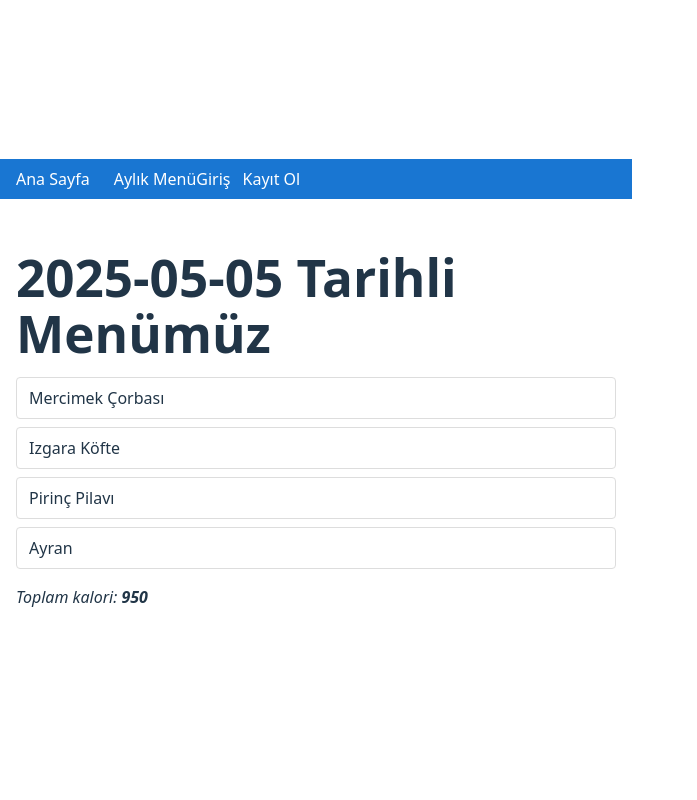
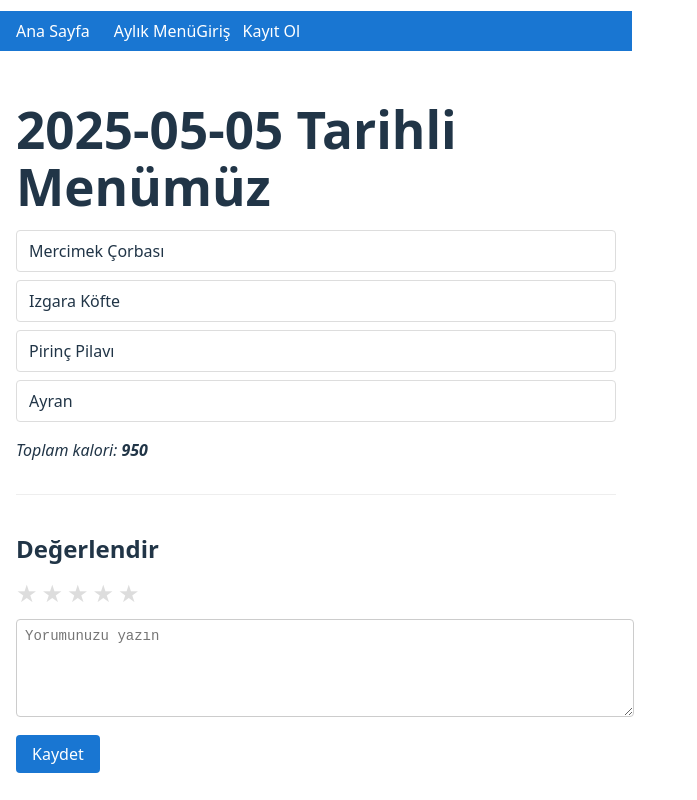
Before and after one commit to Yusufislamyilmaz/YemekhaneMobil, a React (Vite) app in the folder yemekhaneapp/: page / in a window 1280 px wide. Shown: the whole page, without its empty margins (0-697 px from the left). Built offline with nearby package versions, Linux system fonts and the light colour scheme.

Commit message:
feat: add star rating and comment feature on Home page

```diff
--- /dev/null
+++ b/yemekhaneapp/src/components/StarRating.jsx
@@ -0,0 +1,29 @@
+// src/components/StarRating.jsx
+import { useMemo } from 'react';
+
+export default function StarRating({ rating, onChange }) {
+  return (
+    <div style={{ display: 'flex', gap: 4 }}>
+      {useMemo(
+        () =>
+          [...Array(5)].map((_, i) => {
+            const filled = i < rating;
+            return (
+              <span
+                key={i}
+                onClick={() => onChange(i + 1)}
+                style={{
+                  cursor: 'pointer',
+                  fontSize: 24,
+                  color: filled ? '#f5a623' : '#ddd',
+                }}
+              >
+                ★
+              </span>
+            );
+          }),
+        [rating]
+      )}
+    </div>
+  );
+}
--- a/yemekhaneapp/src/pages/Home.jsx
+++ b/yemekhaneapp/src/pages/Home.jsx
@@ -1,11 +1,17 @@
 // src/pages/Home.jsx
 import { useEffect, useState } from 'react';
+import StarRating from '../components/StarRating';
 
 export default function Home() {
   const [menu, setMenu]     = useState(null);
   const [error, setError]   = useState('');
-  const [loading, setLoad]  = useState(true);
+  const [loading, setLoading] = useState(true);
 
+  // ★ Feedback için state’ler ★
+  const [rating, setRating]   = useState(0);
+  const [comment, setComment] = useState('');
+
+  // Menü verisini çek
   useEffect(() => {
     fetch('/menu-today.json')
       .then(res => {
@@ -14,26 +20,42 @@ export default function Home() {
       })
       .then(data => setMenu(data))
       .catch(() => setError('Menü yüklenirken bir hata oluştu.'))
-      .finally(() => setLoad(false));
+      .finally(() => setLoading(false));
   }, []);
 
-  if (loading) return <div style={{ padding:16 }}>Yükleniyor…</div>;
-  if (error)   return <div style={{ padding:16, color:'red' }}>{error}</div>;
+  // Menü yüklendiğinde, LocalStorage’dan feedback’i çek
+  useEffect(() => {
+    if (!menu) return;
+    const key = `rating-${menu.date}`;
+    setRating(Number(localStorage.getItem(key)) || 0);
+    setComment(localStorage.getItem(`${key}-comment`) || '');
+  }, [menu]);
+
+  if (loading) return <div style={{ padding: 16 }}>Yükleniyor…</div>;
+  if (error)   return <div style={{ padding: 16, color: 'red' }}>{error}</div>;
+
+  // Menü artık garanti var
+  const key = `rating-${menu.date}`;
+  const saveFeedback = () => {
+    localStorage.setItem(key, rating);
+    localStorage.setItem(`${key}-comment`, comment);
+    alert('Yorum kaydedildi.');
+  };
 
   return (
-    <div style={{ maxWidth: 600, margin:'0 auto', padding:16 }}>
+    <div style={{ maxWidth: 600, margin: '0 auto', padding: 16 }}>
       <h1 style={{ marginBottom: 12 }}>
         {menu.date} Tarihli Menümüz
       </h1>
-      <ul style={{ listStyle:'none', padding:0 }}>
+      <ul style={{ listStyle: 'none', padding: 0 }}>
         {menu.items.map(item => (
           <li
             key={item}
             style={{
               padding: '8px 12px',
               border: '1px solid #ddd',
-              borderRadius:4,
-              marginBottom:8,
+              borderRadius: 4,
+              marginBottom: 8,
             }}
           >
             {item}
@@ -41,10 +63,44 @@ export default function Home() {
         ))}
       </ul>
       {menu.calories != null && (
-        <p style={{ marginTop:12, fontStyle:'italic' }}>
+        <p style={{ marginTop: 12, fontStyle: 'italic' }}>
           Toplam kalori: <strong>{menu.calories}</strong>
         </p>
       )}
+
+      {/* → Burada feedback bölümü */}
+      <div style={{ marginTop: 32, borderTop: '1px solid #eee', paddingTop: 16 }}>
+        <h2 style={{ marginBottom: 8 }}>Değerlendir</h2>
+        <StarRating rating={rating} onChange={setRating} />
+        <textarea
+          placeholder="Yorumunuzu yazın"
+          value={comment}
+          onChange={e => setComment(e.target.value)}
+          style={{
+            width: '100%',
+            height: 80,
+            marginTop: 8,
+            padding: 8,
+            fontSize: 14,
+            border: '1px solid #ccc',
+            borderRadius: 4,
+          }}
+        />
+        <button
+          onClick={saveFeedback}
+          style={{
+            marginTop: 12,
+            padding: '8px 16px',
+            background: '#1976d2',
+            color: '#fff',
+            border: 'none',
+            borderRadius: 4,
+            cursor: 'pointer',
+          }}
+        >
+          Kaydet
+        </button>
+      </div>
     </div>
   );
 }
```
